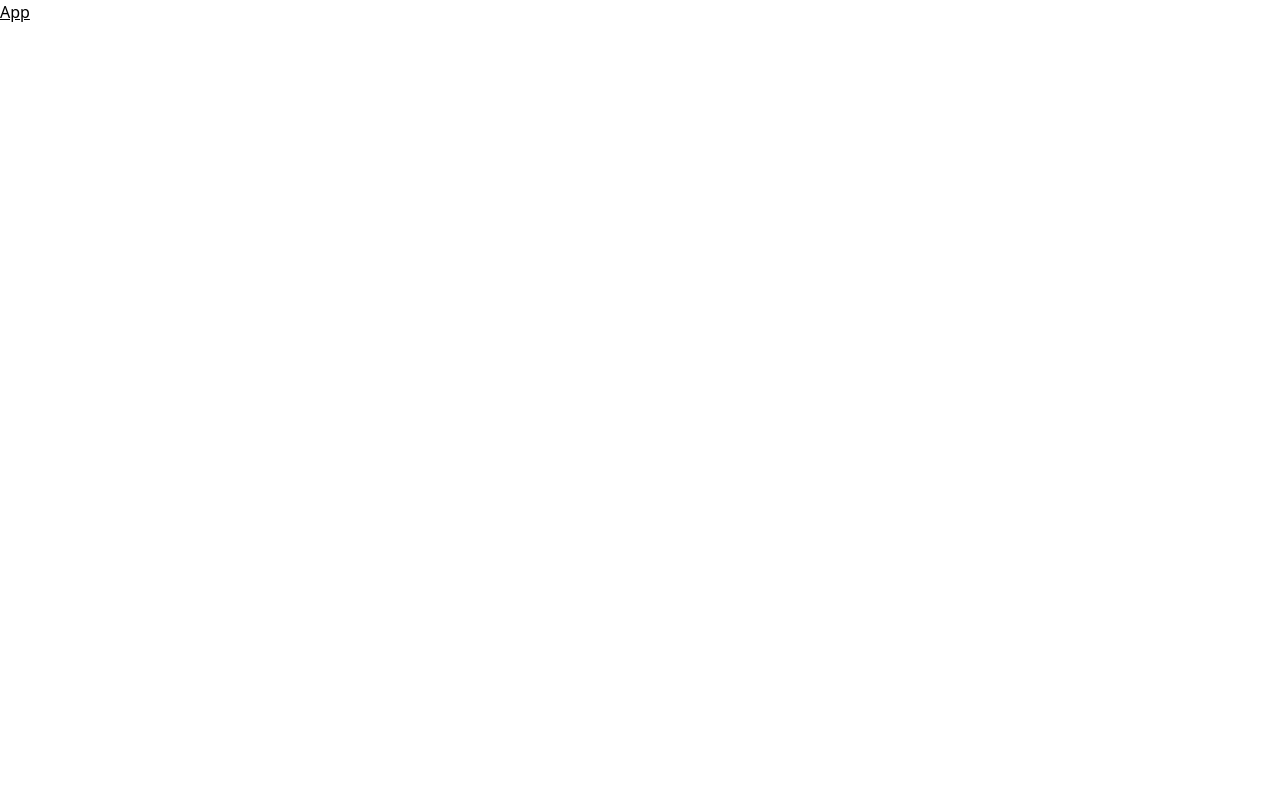
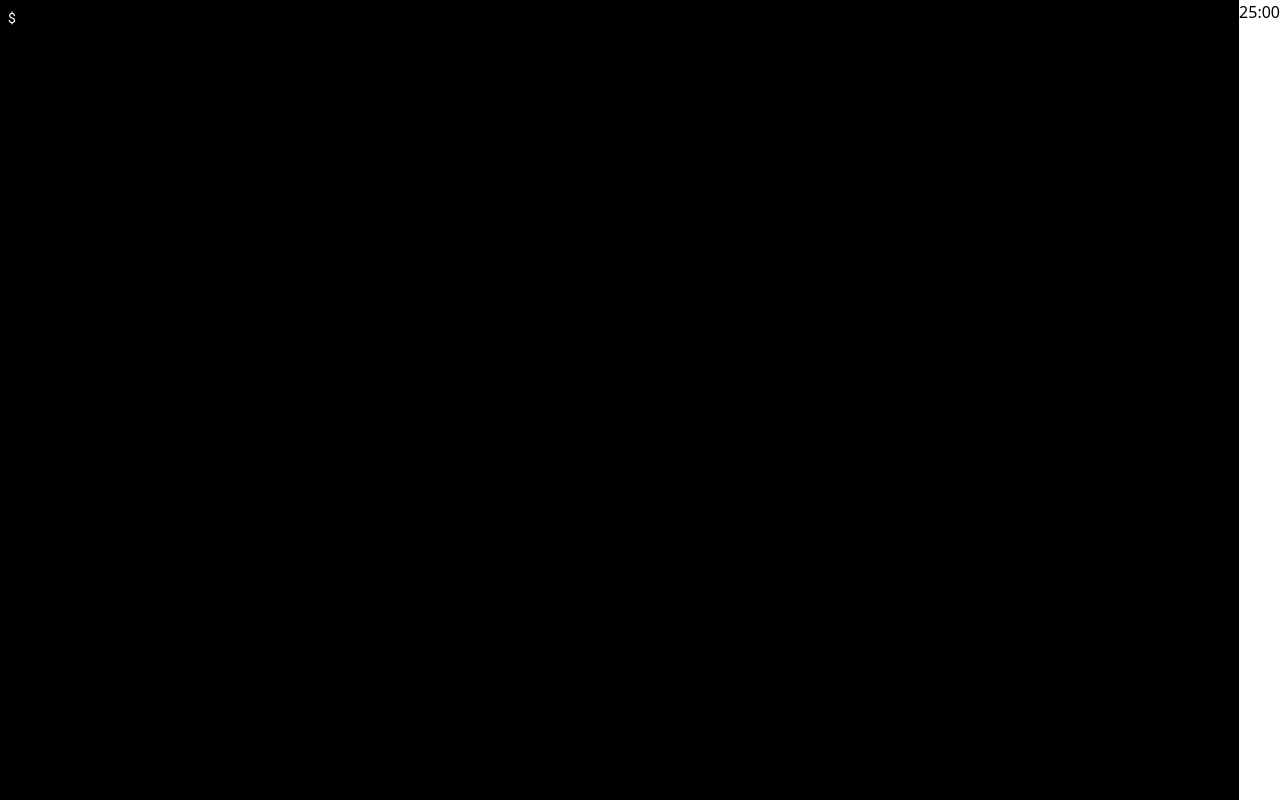
Before and after one commit to orodrigojose/pomotext, a React (Vite) app: page / in a window 1280 px wide. Built offline with nearby package versions, Linux system fonts and the light colour scheme.

Commit message:
:sparkles: feat(main.jsx): embedded Terminal and Pomodoro component

```diff
--- a/src/App.jsx
+++ b/src/App.jsx
@@ -1,11 +1,24 @@
-import { useState } from "react";
+import Terminal from "./shared/components/Terminal";
+import Pomodoro from "./shared/components/Pomodoro";
+import { useEffect, useRef } from "react";
+import avaliableCommands from "./shared/commands";
 
 function App() {
+  const inputRef = useRef();
+  const PS1 = "$ ";
+
+  useEffect(() => inputRef.current.focus(), []);
+
   return (
-    <div>
-      <p className="underline">App</p>
+    <div className="flex w-screen" onClick={() => inputRef.current.focus()}>
+      <Terminal
+        inputRef={inputRef}
+        avaliableCommands={avaliableCommands}
+        PS1={PS1}
+      />
+      <Pomodoro className="w-1/2 flex-2" />
     </div>
-  )
+  );
 }
 
 export default App;
```
